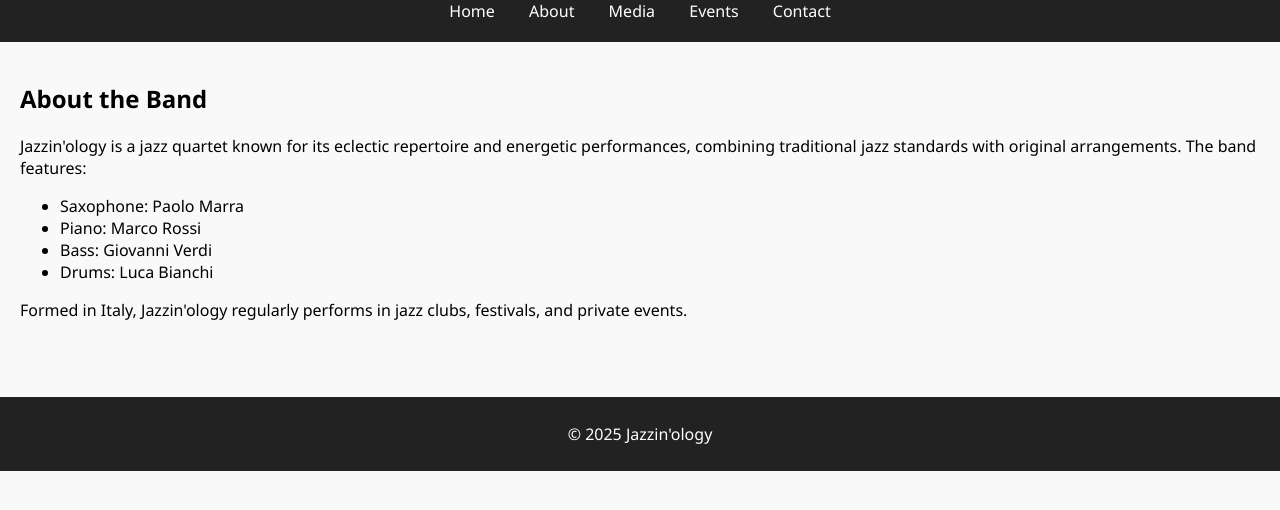
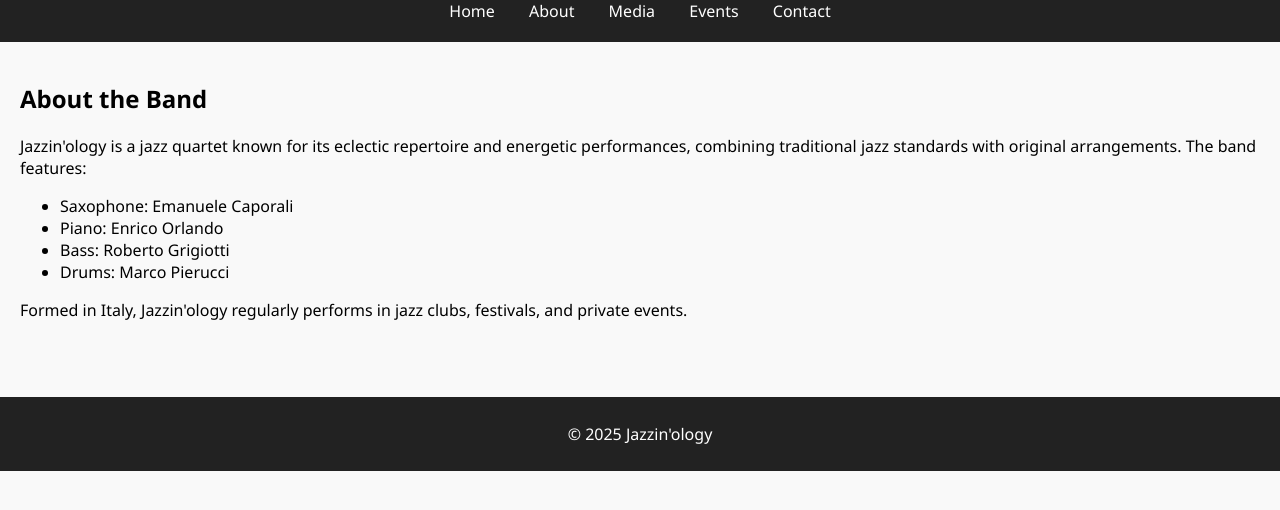
Before and after one commit to eo62/jazzinology, a plain HTML site: page about.html in a window 1280 px wide. Shown: the part 106-616 px from the top of the page. Drawn offline with Linux system fonts and the light colour scheme; files that its build step writes are made by us from their sources.

Commit message:
Add files via upload

```diff
--- a/about.html
+++ b/about.html
@@ -22,10 +22,10 @@
     <h2>About the Band</h2>
     <p>Jazzin'ology is a jazz quartet known for its eclectic repertoire and energetic performances, combining traditional jazz standards with original arrangements. The band features:</p>
     <ul>
-      <li>Saxophone: Paolo Marra</li>
-      <li>Piano: Marco Rossi</li>
-      <li>Bass: Giovanni Verdi</li>
-      <li>Drums: Luca Bianchi</li>
+      <li>Saxophone: Emanuele Caporali</li>
+      <li>Piano: Enrico Orlando</li>
+      <li>Bass: Roberto Grigiotti</li>
+      <li>Drums: Marco Pierucci</li>
     </ul>
     <p>Formed in Italy, Jazzin'ology regularly performs in jazz clubs, festivals, and private events.</p>
   </main>
```
